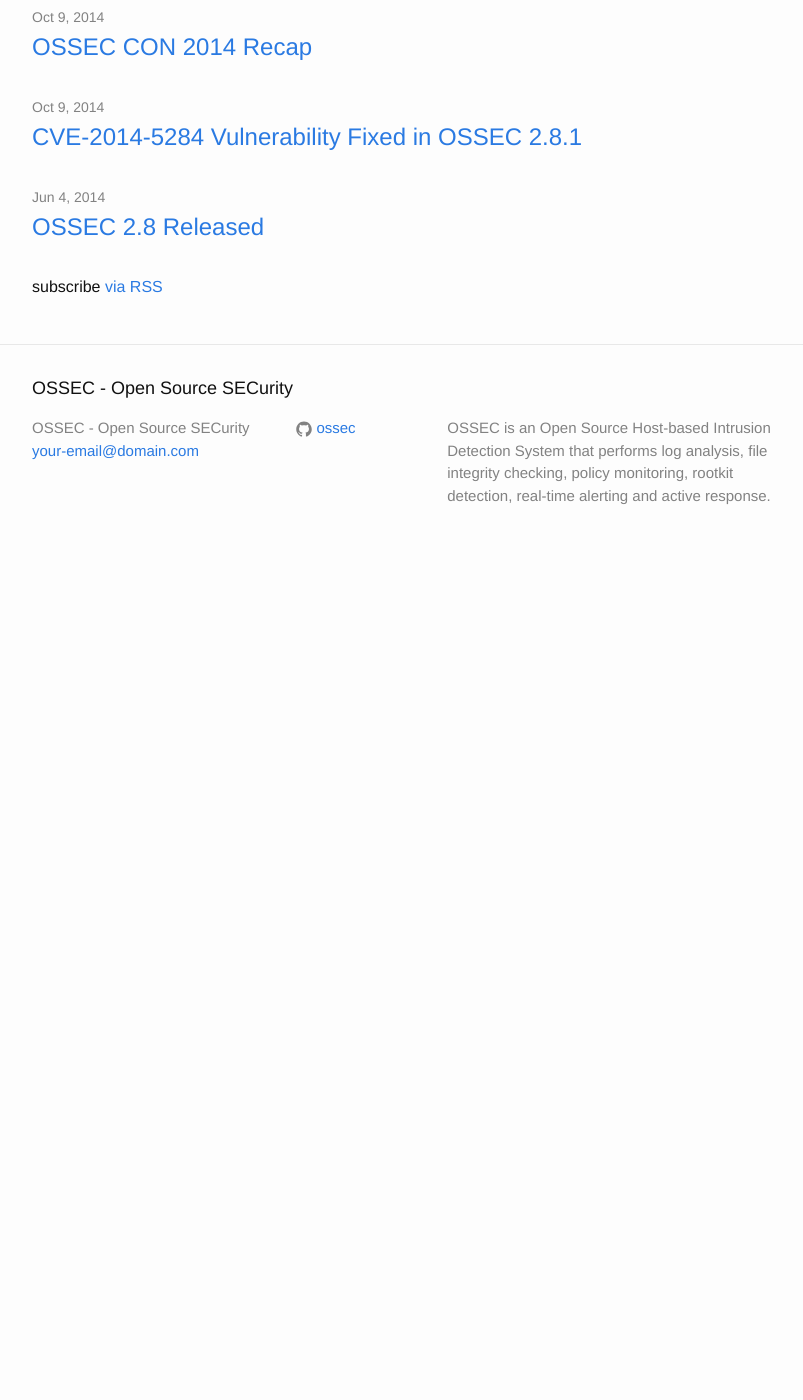
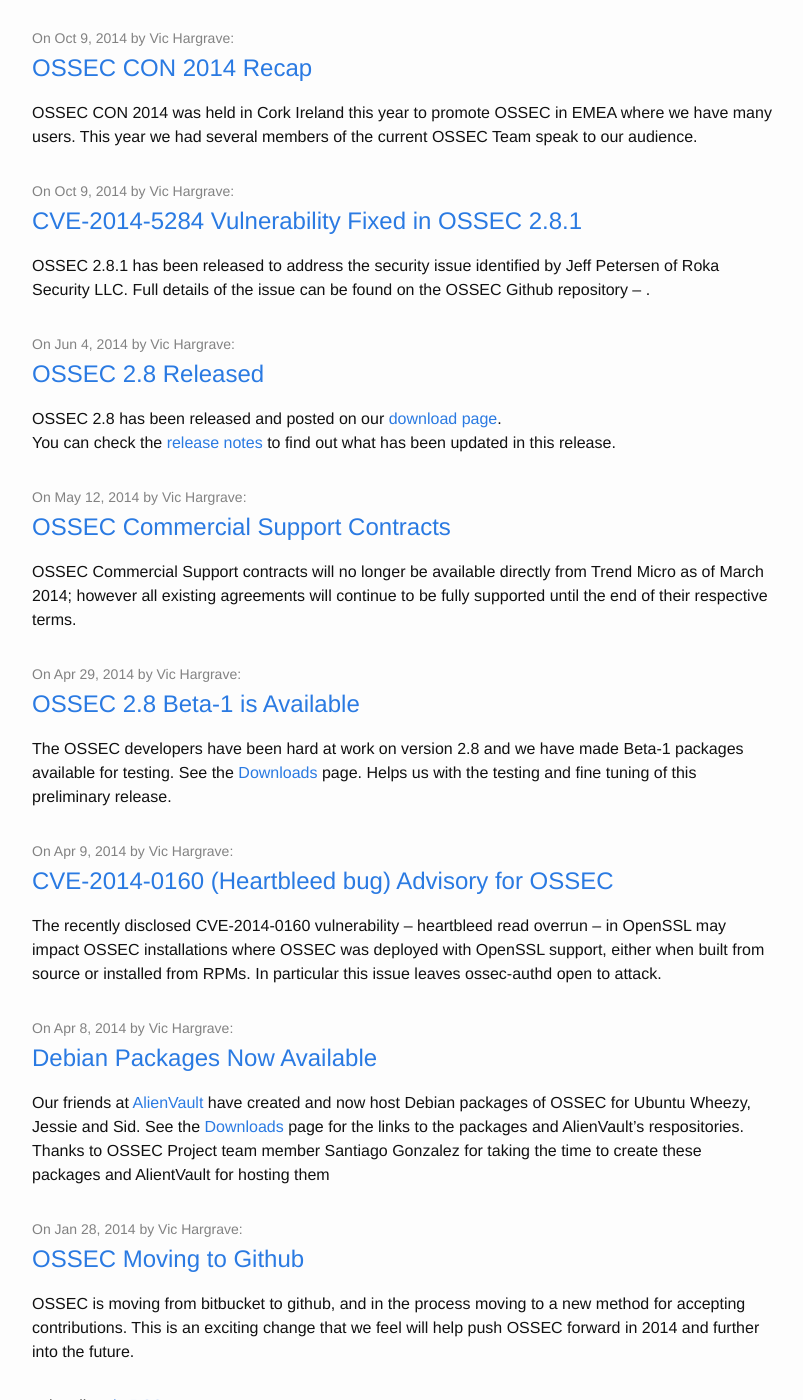
Before and after one commit to ossec/archive-ossec.github.io-archive, a Jekyll site: the page built from index.html, in a window 1280 px wide and 1400 px high, scrolled down 312 px. Shown: the whole window, without its empty margins (238-1041 px from the left). Built offline with Jekyll 4.4.1, drawn with Linux system fonts in a browser that asks for light colours; before the commit the page ends 900 px from its top, so only the background shows below that; some of the changed text lies outside the part shown.

Commit message:
Playing some more

```diff
--- /dev/null
+++ b/_posts/2014-01-28-OSSEC-Moving-to-Github.markdown
@@ -0,0 +1,66 @@
+---
+layout: post
+title:  OSSEC Moving to Github
+date:   2014-01-28 10:26:06
+author: Vic Hargrave
+categories: Announcements
+---
+
+OSSEC is moving from bitbucket to github, and in the process moving to
+a new method for accepting contributions. This is an exciting change
+that we feel will help push OSSEC forward in 2014 and further into the
+future.
+
+* [oRFC:1 Collective Code Construction Contract][1] (Adapted from ZeroMQ's [C4][2]).
+
+The overall goals of the change are to allow OSSEC to be more dynamic,
+agile, and quicker to respond to the needs of the community.
+
+This change will not be without issues or problems, but we aim to
+make it as seamless as possible. To do this we are committing to the
+following task to be completed 7 days from now:
+
+1. Port all code to github
+2. Port all Open Issues to github issues
+3. Port all Open Pull Requests to github Pull Requests
+
+### 1) Porting code
+
+This is currently done every 30 minutes (when hg-git does not break). We
+have set up and enabled [github.com/ossec/ossec-hids]()
+
+This will continue till to the cut over date of Feb 7th 2014.
+
+### 2) Port all Open Issues
+
+We will copy all open issues from Bitbucket to github. Due to the api
+avaiable, and reporting user and all comments on issues will show up
+as the user performing the migration. Test runs are being preformed to
+[githib.com/jrossi/issue-migration-test]()
+
+### 3) Port all Open Pull Requests
+
+This process will be the hardest, and will be the hardest to detail, but
+we shall attempt it here.
+
+Contact pull request author to request they move to github and resubmit
+using github. If no response is recevied before the following:
+
+* Create github.com/ossec/bitbucket-pull-requests as a fork of github.com/ossec/ossec-hids/
+* Export each Pull Request as a patch bb-gh-pull-request-##.patch
+* Import each patch into a branch named bb-gh-pull-request-##
+    * Apply correct author/email git infomation so no infomation is lost.
+* Create a github pull request for each branch.
+
+ For authors who email addresses match between githib and bitbucket
+everything will show up as expected. Authors can also use github email
+settings to add second or third email address.
+
+ Once completed, each pull request will stand on its own and be reviewed
+for merging based on the Collective Code Construction Contract.
+
+
+
+
+[1]: https://github.com/ossec/ossec-docs/blob/master/docs/oRFC/orfc-1.rst
+[2]: http://rfc.zeromq.org/spec:22
--- /dev/null
+++ b/_posts/2014-04-08-Debian-Packages-Now-Available.markdown
@@ -0,0 +1,18 @@
+---
+layout: post
+title:  Debian Packages Now Available
+date:   2014-04-08 10:26:06
+author: Vic Hargrave
+categories: Announcements
+---
+
+Our friends at [AlienVault](http://www.alienvault.com/) have created and
+now host Debian packages of OSSEC for Ubuntu Wheezy, Jessie and Sid.
+See the [Downloads](/download/) page for the links to the packages and
+AlienVault's respositories. Thanks to OSSEC Project team member Santiago
+Gonzalez for taking the time to create these packages and AlientVault
+for hosting them
+
+And just a reminder, we have RPMs for all the major RedHat derived
+distros courtesy of our friends at Atomicorp and long time team member
+Scott Shinn.
--- /dev/null
+++ b/_posts/2014-04-09-cve-2014-0160-heartbleed.markdown
@@ -0,0 +1,25 @@
+---
+layout: post
+title:  CVE-2014-0160 (Heartbleed bug) Advisory for OSSEC
+date:   2014-04-09 10:26:06
+author: Vic Hargrave
+categories: Announcements
+---
+
+The recently disclosed CVE-2014-0160 vulnerability – heartbleed read
+overrun – in OpenSSL may impact OSSEC installations where OSSEC was
+deployed with OpenSSL support, either when built from source or
+installed from RPMs. In particular this issue leaves ossec-authd open to
+attack.
+
+The CVE-2014-0160 vulnerability has been fixed in OpenSSL 1.0.1g as
+described here – [https://www.openssl.org/news/secadv_20140407.txt](). OSSEC
+users are advised to replace their existing OpenSSL shared libraries
+with version 1.0.1.g which you can obtain as a source tarball on the
+OpenSSL website here [http://www.openssl.org/source/](). As of this writing
+it does not appear that yum repositories for CentOS 6.x have pushed this
+version of OpenSSL to the repository servers.
+
+It is further advised that, until you patch your OpenSSL components, you
+do not leave ossec-authd running when it is not receiving requests from
+your OSSEC agents.
--- /dev/null
+++ b/_posts/2014-04-29-OSSEC-2.8-Beta-1-is-Available.markdown
@@ -0,0 +1,12 @@
+---
+layout: post
+title:  OSSEC 2.8 Beta-1 is Available
+date:   2014-04-29 10:26:06
+author: Vic Hargrave
+categories: Release
+---
+
+The OSSEC developers have been hard at work on version 2.8 and
+we have made Beta-1 packages available for testing. See the
+[Downloads](/downloads/) page. Helps us with the testing and fine tuning
+of this preliminary release.
--- /dev/null
+++ b/_posts/2014-05-12-OSSEC-Commercial-Support-Contracts.markdown
@@ -0,0 +1,49 @@
+---
+layout: post
+title:  OSSEC Commercial Support Contracts
+date:   2014-05-12 10:26:06
+author: Vic Hargrave
+categories: Announcements
+---
+
+OSSEC Commercial Support contracts will no longer be available directly
+from Trend Micro as of March 2014; however all existing agreements will
+continue to be fully supported until the end of their respective terms.
+
+If you are still interested in OSSEC and requrie commercial support,
+Trend Micro is aware of some 3rd party vendors who may be able to
+provide some deployment assistance or post-sale support options. Please
+note that Trend Micro does not specifically endorse these vendors,
+but is merely providing this information as a convenience for users.
+Interested parties are advised to directly contact the vendor for more
+information on their specific capabilities or offerings around OSSEC.
+
+[AlienVault](http://www.alienvault.com/)
+
+While AlienVault does not offer stand-alone support options for OSSEC,
+it does offer OSSEC support through it’s commercial offering. OSSEC is
+one of many open source tools found in the AlienVault Unified Security
+Management (USM) platform which provides OSSEC users with an interface
+to manage and configure large agents deployments, customize rules,
+generate reports or dashboards and correlate incoming agents data. To
+learn more visit: [http://www.alienvault.com/landing/ossec]() or contact us
+at ossec@alienvault.com.
+
+OSSEC Training Resources from the AlienVault Community:
+
+* [Advanced OSSEC Training Webcast](https://www.alienvault.com/resource-center/webcasts/advanced-ossec-training-integration-strategies-for-open-source-security)
+* [Installing OSSEC agent in a Windows server](http://https//alienvault.bloomfire.com/posts/523831-installing-ossec-agent-in-a-windows-server/public)
+* [Reading a log file with OSSEC agent](https://alienvault.bloomfire.com/posts/523833-reading-a-log-file-with-ossec-agent/public)
+* [Deploying OSSEC agents to Linux Hosts](https://alienvault.bloomfire.com/posts/608119-deploying-ossec-agents-to-linux-hosts/public)
+
+[AtomiCorp](http://www.atomicorp.com/)
+
+AtomiCorp is the maker of [Atomic Secured
+Linux](http://www.atomicorp.com/products/asl.html) – the complete
+security solution for Linux web servers which features OSSEC as one
+of its primary security tools. AtomiCorp has long been involved with
+the OSSEC Project and currently builds the OSSEC RPM packages for
+each release. If you are interested in the Atomic Secured Linux,
+AtomiCorp provides commericial support for the system You can find
+out more about Atomic Secured linux by contating AtomiCorp sales at
+sales@atomicorp.com.
--- a/_posts/2015-01-19-welcome-to-jekyll.markdown
+++ /dev/null
@@ -1,25 +0,0 @@
----
-layout: post
-title:  "Welcome to Jekyll!"
-date:   2015-01-19 10:26:06
-categories: jekyll update
----
-You’ll find this post in your `_posts` directory. Go ahead and edit it and re-build the site to see your changes. You can rebuild the site in many different ways, but the most common way is to run `jekyll serve --watch`, which launches a web server and auto-regenerates your site when a file is updated.
-
-To add new posts, simply add a file in the `_posts` directory that follows the convention `YYYY-MM-DD-name-of-post.ext` and includes the necessary front matter. Take a look at the source for this post to get an idea about how it works.
-
-Jekyll also offers powerful support for code snippets:
-
-{% highlight ruby %}
-def print_hi(name)
-  puts "Hi, #{name}"
-end
-print_hi('Tom')
-#=> prints 'Hi, Tom' to STDOUT.
-{% endhighlight %}
-
-Check out the [Jekyll docs][jekyll] for more info on how to get the most out of Jekyll. File all bugs/feature requests at [Jekyll’s GitHub repo][jekyll-gh]. If you have questions, you can ask them on [Jekyll’s dedicated Help repository][jekyll-help].
-
-[jekyll]:      http://jekyllrb.com
-[jekyll-gh]:   https://github.com/jekyll/jekyll
-[jekyll-help]: https://github.com/jekyll/jekyll-help
--- a/index.html
+++ b/index.html
@@ -9,11 +9,12 @@
   <ul class="post-list">
     {% for post in site.posts %}
       <li>
-        <span class="post-meta">{{ post.date | date: "%b %-d, %Y" }}</span>
+        <span class="post-meta">On {{ post.date | date: "%b %-d, %Y" }} by {{ post.author }}:</span>
 
         <h2>
           <a class="post-link" href="{{ post.url | prepend: site.baseurl }}">{{ post.title }}</a>
         </h2>
+        <p>{{ post.excerpt }}</p>
       </li>
     {% endfor %}
   </ul>
```
